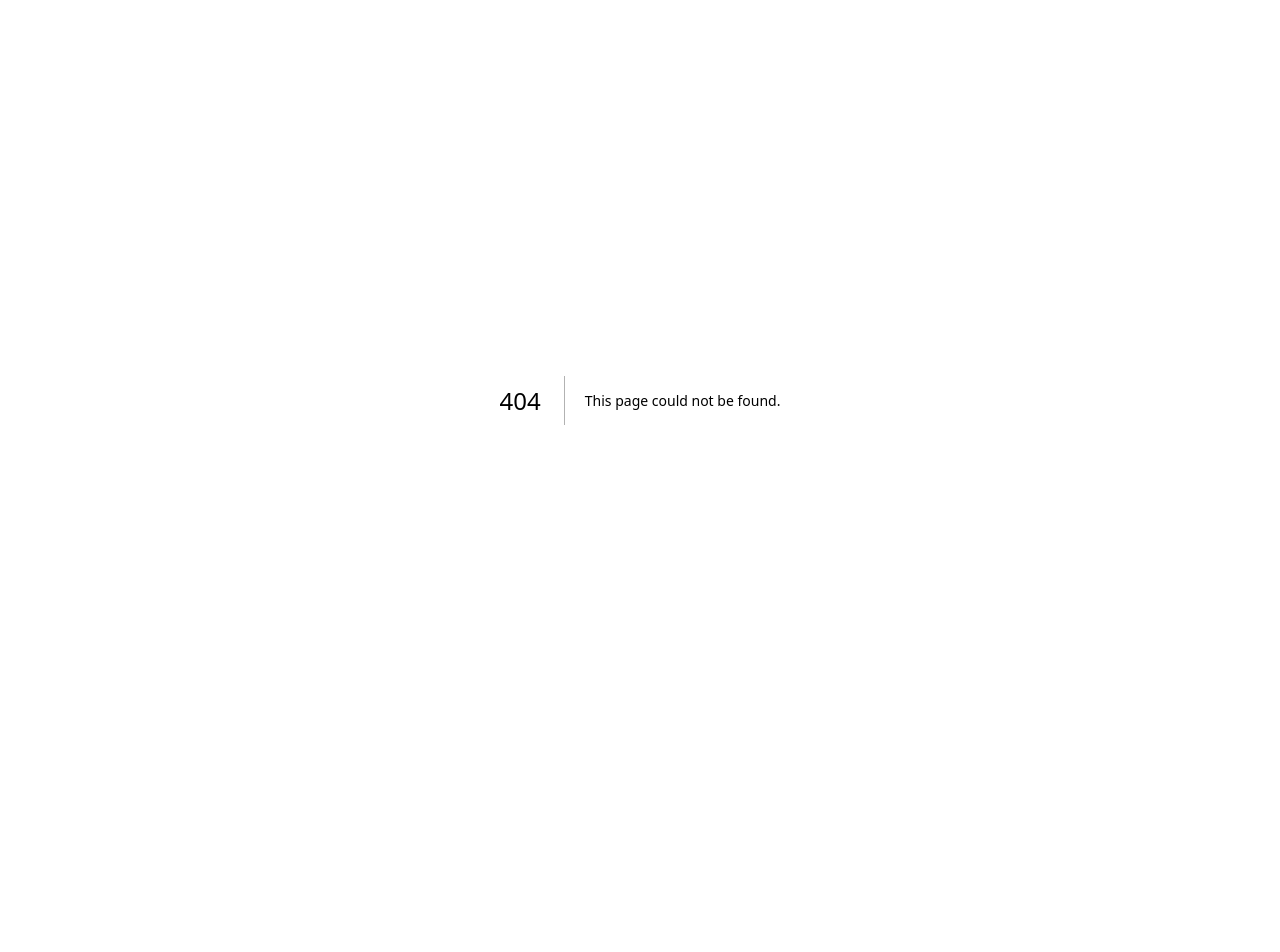
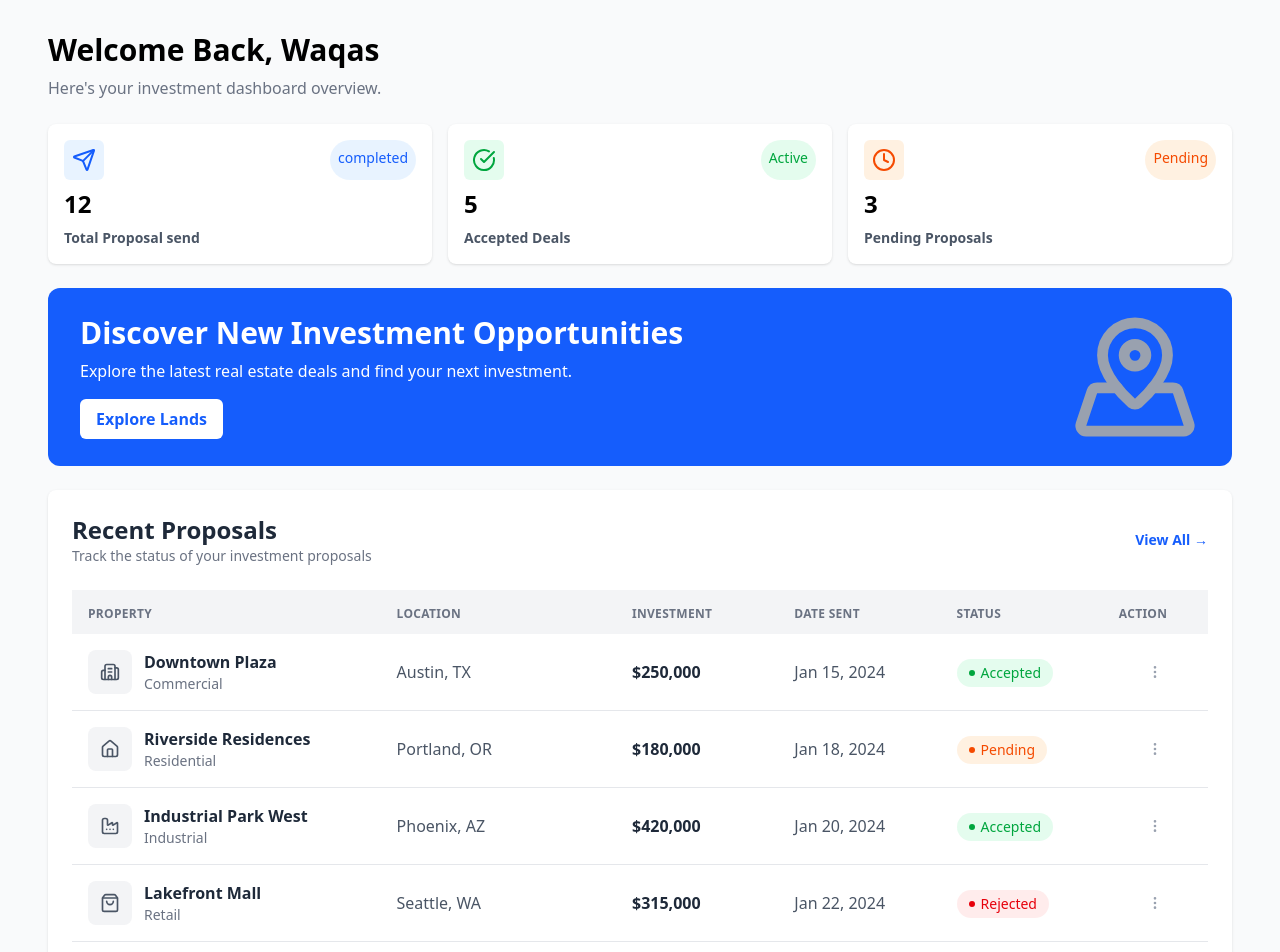
Before and after one commit to Raja-Ali11/JV-Agreement, a Next.js app: page /investor/dashboard in a window 1280 px wide. Before the commit this address had no page. Shown: the top 952 px of the page. Before the commit the page ends 800 px from the top, so only its background shows below. Built offline with nearby package versions, Linux system fonts and the light colour scheme.

Commit message:
Investor Dashboard page comp

```diff
--- a/app/(auth)/login/page.tsx
+++ b/app/(auth)/login/page.tsx
@@ -1,7 +1,7 @@
 'use client'
 import { Building, ChartLine, LogIn, MapPinned } from "lucide-react";
 import { useForm } from "react-hook-form";
-import { useNavigate } from "react-router-dom";
+import { useRouter } from "next/navigation";
 
 type LoginFormData={
     email:string
@@ -11,7 +11,7 @@ type LoginFormData={
 
 export default function Login(){
 
-    // const navigate = useNavigate();
+    const router = useRouter();
 
     const{register,handleSubmit} = useForm<LoginFormData>({
         defaultValues: { role: 'investor' }
@@ -98,7 +98,7 @@ return(
                 </div>
             </div>
 
-            <button type="submit" className=" flex justify-center gap-2 p-2 items-center text-center bg-blue-600 rounded-lg text-white font-bold w-full">
+            <button onClick={()=> router.push("/investor/dashboard")} type="submit" className=" flex justify-center gap-2 p-2 items-center text-center bg-blue-600 rounded-lg text-white font-bold w-full">
                 <LogIn size={18} />
                 Sign in
             </button>
--- /dev/null
+++ b/app/investor/dashboard/page.tsx
@@ -0,0 +1,189 @@
+'use client'
+import { Building2, CircleCheckBig, Clock, Factory, Home, MapPinned, MoreVertical, Send, ShoppingBag, TreePine, Utensils } from "lucide-react"
+import { useRouter } from "next/navigation";
+import { use } from "react";
+
+export default function InvestDashboard(){
+    const getStatusColor = (status: string) => {
+        const statusLower = status.toLowerCase();
+        if (statusLower.includes('completed')) {
+            return 'text-blue-600 p-2 bg-blue-300/20';
+        } else if (statusLower.includes('active') || statusLower === 'accepted') {
+            return 'text-green-600 p-2 bg-green-300/20';
+        } else if (statusLower === 'pending') {
+            return 'text-orange-600 p-2 bg-orange-300/20';
+        } else if (statusLower === 'rejected') {
+            return 'text-red-600 p-2 bg-red-300/20';
+        }
+        return 'text-gray-600';
+    };
+
+    const overviewData = [
+        {
+            title:"Total Proposal send",
+            value: "12",
+            icon:<Send/>,
+            status:"completed"
+        },
+        {
+            title:"Accepted Deals",
+            value: "5",
+            icon:<CircleCheckBig/>,
+            status:"Active"
+        },
+        {
+            title:"Pending Proposals",
+            value: "3",
+            icon:<Clock/>,
+            status:"Pending"
+        }
+    ]
+
+    const proposalData = [
+        {
+            property: "Downtown Plaza",
+            type: "Commercial",
+            icon: <Building2 size={20} />,
+            location: "Austin, TX",
+            investment: "$250,000",
+            dateSent: "Jan 15, 2024",
+            status: "Accepted"
+        },
+        {
+            property: "Riverside Residences",
+            type: "Residential",
+            icon: <Home size={20} />,
+            location: "Portland, OR",
+            investment: "$180,000",
+            dateSent: "Jan 18, 2024",
+            status: "Pending"
+        },
+        {
+            property: "Industrial Park West",
+            type: "Industrial",
+            icon: <Factory size={20} />,
+            location: "Phoenix, AZ",
+            investment: "$420,000",
+            dateSent: "Jan 20, 2024",
+            status: "Accepted"
+        },
+        {
+            property: "Lakefront Mall",
+            type: "Retail",
+            icon: <ShoppingBag size={20} />,
+            location: "Seattle, WA",
+            investment: "$315,000",
+            dateSent: "Jan 22, 2024",
+            status: "Rejected"
+        },
+        {
+            property: "Green Valley Land",
+            type: "Land",
+            icon: <TreePine size={20} />,
+            location: "Denver, CO",
+            investment: "$125,000",
+            dateSent: "Jan 23, 2024",
+            status: "Pending"
+        },
+        {
+            property: "Sunset Hotel Project",
+            type: "Hospitality",
+            icon: <Utensils size={20} />,
+            location: "Miami, FL",
+            investment: "$580,000",
+            dateSent: "Jan 25, 2024",
+            status: "Pending"
+        }
+    ]
+
+    const router = useRouter();
+
+    return(
+        <div className="space-y-6 bg-gray-50 px-12 py-8">
+            <div>
+                <h2 className="text-3xl font-bold pb-2">Welcome Back, Waqas</h2>
+                <p className="text-gray-500">Here's your investment dashboard overview.</p>
+            </div>
+
+            <div className="grid grid-cols-3 gap-4">
+                {overviewData.map((item, idx) =>(
+                    <div key={idx} className=" rounded-lg p-4 bg-white shadow-sm space-y-2">
+                        <p className="flex justify-between text-center">
+                            <span className={` ${getStatusColor(item.status)} rounded-md`}>{item.icon}</span>
+                            <span className={`${getStatusColor(item.status)} rounded-full text-sm p-1`}>{item.status}</span>
+                        </p>
+                        <h2 className="font-bold text-2xl">{item.value}</h2>
+                        <p className="text-gray-600 text-sm font-semibold">{item.title}</p>
+                    </div>
+                ))}
+            </div>
+
+            <div className="flex justify-between items-center px-8 py-6 bg-blue-600 text-white rounded-xl">
+                <div className="space-y-2">
+                    <h2 className="font-bold text-3xl">Discover New Investment Opportunities</h2>
+                    <p className="text-semibold">Explore the latest real estate deals and find your next investment.</p>
+                    <button onClick={() => router.push("/lands")} className="px-4 py-2 mt-2 rounded-md cursor-pointer bg-white text-blue-600 font-semibold">Explore Lands</button>
+                </div>
+                <p className="text-gray-400 "><MapPinned size={130}/></p>
+            </div>
+
+            <div className="bg-white rounded-lg shadow-sm p-6">
+                <div className="flex justify-between items-center mb-6">
+                    <div>
+                        <h2 className="text-2xl font-bold text-gray-800">Recent Proposals</h2>
+                        <p className="text-gray-500 text-sm">Track the status of your investment proposals</p>
+                    </div>
+                    <button onClick={()=> router.push("/lands")} className="text-blue-600 cursor-pointer font-semibold text-sm hover:font-bold flex items-center gap-1">
+                        View All →
+                    </button>
+                </div>
+
+                <div className="grid grid-cols-[2fr_1.5fr_1fr_1fr_1fr_0.5fr] gap-4 pb-3 px-4 text-xs font-semibold bg-gray-100 py-4 text-gray-500 uppercase tracking-wide">
+                    <div>Property</div>
+                    <div>Location</div>
+                    <div>Investment</div>
+                    <div>Date Sent</div>
+                    <div>Status</div>
+                    <div>Action</div>
+                </div>
+
+                <div className="">
+                    {proposalData.map((proposal, idx) => (
+                        <div key={idx} className="grid grid-cols-[2fr_1.5fr_1fr_1fr_1fr_0.5fr] gap-4 py-4 px-4 items-center hover:bg-gray-50 border-b-1 border-gray-200">
+
+                            <div className="flex items-center gap-3">
+                                <div className="bg-gray-100 p-3 rounded-lg text-gray-600">
+                                    {proposal.icon}
+                                </div>
+                                <div>
+                                    <h3 className="font-semibold text-gray-800">{proposal.property}</h3>
+                                    <p className="text-sm text-gray-500">{proposal.type}</p>
+                                </div>
+                            </div>
+
+                            <div className="text-gray-600">{proposal.location}</div>
+
+                            <div className="font-semibold text-gray-800">{proposal.investment}</div>
+
+                            <div className="text-gray-600">{proposal.dateSent}</div>
+
+                            <div>
+                                <span className={`inline-flex items-center gap-1.5 px-3 py-1 rounded-full text-sm font-medium ${getStatusColor(proposal.status)}`}>
+                                    <span className="w-1.5 h-1.5 rounded-full bg-current"></span>
+                                    {proposal.status}
+                                </span>
+                            </div>
+
+                            <div className="flex justify-center">
+                                <button className="text-gray-400 hover:text-gray-600">
+                                    <MoreVertical size={16} />
+                                </button>
+                            </div>
+                        </div>
+                    ))}
+                </div>
+            </div>
+
+        </div>
+    )
+}
```
